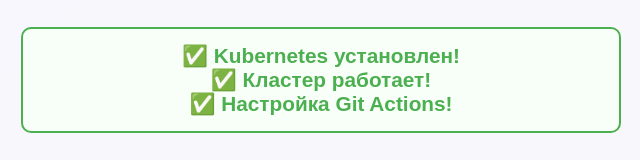
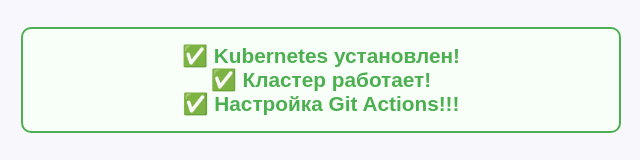
Before and after one commit to German-K-U/DevOps-motiv, a plain HTML site: page index.html in a window 1280 px wide. Shown: the part 395-555 px from the top of the page, 319-959 px from the left. Drawn offline with Linux system fonts and the light colour scheme.

Commit message:
6 commit [actions skip]

```diff
--- a/index.html
+++ b/index.html
@@ -82,7 +82,7 @@
         <div class="success">
             ✅ Kubernetes установлен!<br>
             ✅ Кластер работает!<br>
-            ✅ Настройка Git Actions!<br>
+            ✅ Настройка Git Actions!!!<br>
         </div>
         <div class="emoji sparkle">⭐</div>
         <div class="progress">
```
